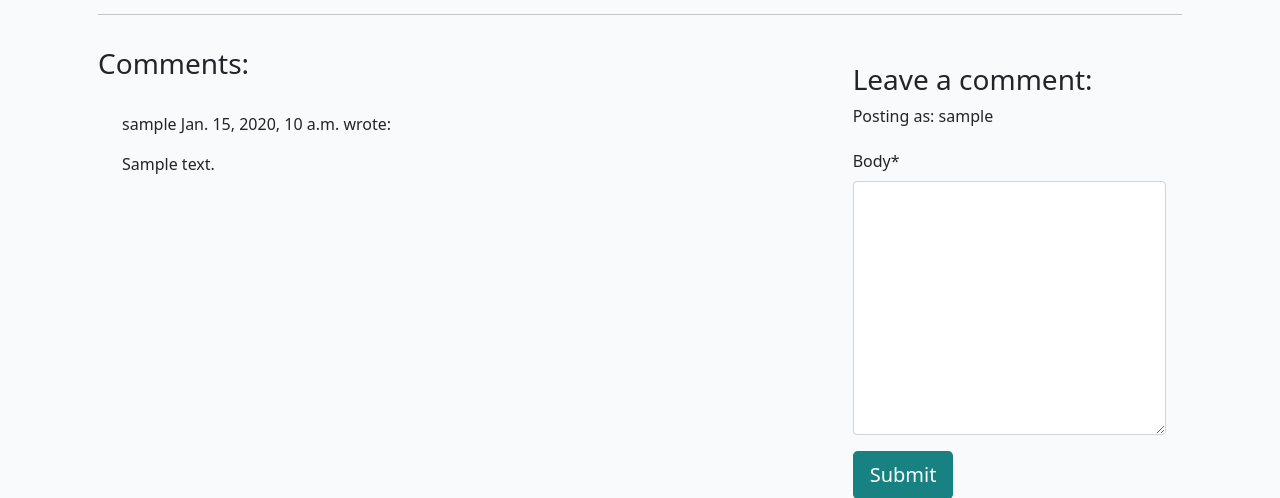
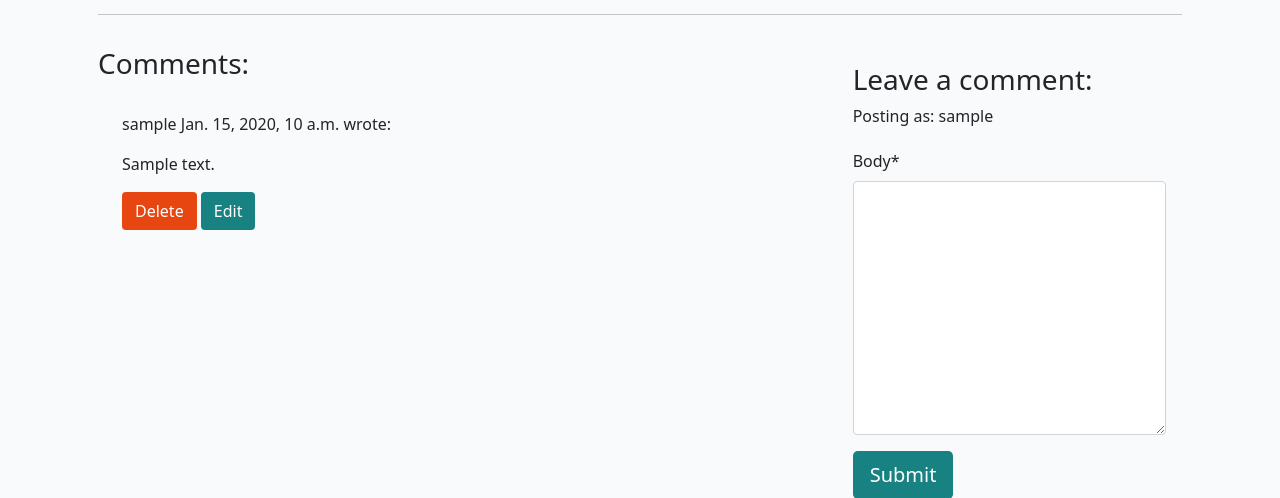
Before and after one commit to jenaleigh01/django_blog, a Django app: a page that uses templates/base.html in a window 1280 px wide. Shown: the part 494-992 px from the top of the page. Run offline with Django 4.2, Linux system fonts and the light colour scheme; a user stored in the database is signed in; tables that the repository leaves empty hold one stand-in row (values such as "Sample post"); some libraries are stand-ins or nearby versions.

Commit message:
Added comment CRUD

```diff
--- a/blog/templates/blog/post_detail.html
+++ b/blog/templates/blog/post_detail.html
@@ -62,6 +62,10 @@
                                     This comment is awaiting approval
                                 </p>
                                 {% endif %}
+                                {% if user.is_authenticated and comment.author == user %}
+                                <button class="btn btn-delete" comment_id="{{ comment.id }}">Delete</button>
+                                <button class="btn btn-edit" comment_id="{{ comment.id }}">Edit</button>
+                                {% endif %}
                             </div>
                             <!-- Our for loop ends here -->
                             {% endfor %}
@@ -90,5 +94,30 @@
         </div>
     </div>
 </div>
+<!-- Delete confirmation modal -->
+<div class="modal fade" id="deleteModal" tabindex="-1" aria-labelledby="deleteModalLabel" aria-hidden="true">
+    <div class="modal-dialog">
+        <div class="modal-content">
+            <div class="modal-header">
+                <h5 class="modal-title" id="deleteModalLabel">Delete comment?</h5>
+                <button type="button" class="btn-close" data-bs-dismiss="modal" aria-label="Close"></button>
+            </div>
+            <div class="modal-body">
+                Are you sure you want to delete your comment?
+                This action cannot be undone.
+            </div>
+            <div class="modal-footer">
+                <button type="button" class="btn btn-secondary" data-bs-dismiss="modal">Close</button>
+                <a id="deleteConfirm" href="#" class="btn
+          btn-danger">Delete</a>
+            </div>
+        </div>
+    </div>
+</div>
 
 {% endblock content %}
+
+
+{% block extras %}
+<script src="{% static 'js/comments.js' %}"></script>
+{% endblock %}
--- a/blog/urls.py
+++ b/blog/urls.py
@@ -5,4 +5,8 @@ from django.urls import path
 urlpatterns = [
     path('', views.PostList.as_view(), name='home'),
     path('<slug:slug>/', views.post_detail, name='post_detail'),
+    path('<slug:slug>/edit_comment/<int:comment_id>',
+    views.comment_edit, name='comment_edit'),
+    path('<slug:slug>/delete_comment/<int:comment_id>',
+         views.comment_delete, name='comment_delete'),
 ]
--- a/blog/views.py
+++ b/blog/views.py
@@ -1,7 +1,8 @@
-from django.shortcuts import render, get_object_or_404
+from django.shortcuts import render, get_object_or_404, reverse
 from django.views import generic
 from django.contrib import messages
-from .models import Post
+from django.http import HttpResponseRedirect
+from .models import Post, Comment
 from .forms import CommentForm
 
 
@@ -59,3 +60,45 @@ def post_detail(request, slug):
             "comment_form": comment_form,
             },
      )
+
+
+def comment_edit(request, slug, comment_id):
+    """
+    view to edit comments
+    """
+    if request.method == "POST":
+
+        queryset = Post.objects.filter(status=1)
+        post = get_object_or_404(queryset, slug=slug)
+        comment = get_object_or_404(Comment, pk=comment_id)
+        comment_form = CommentForm(data=request.POST, instance=comment)
+
+        if comment_form.is_valid() and comment.author == request.user:
+            comment = comment_form.save(commit=False)
+            comment.post = post
+            comment.approved = False
+            comment.save()
+            messages.add_message(request, messages.SUCCESS, 'Comment Updated!')
+        else:
+            messages.add_message(request, messages.ERROR, 'Error updating comment!')
+
+    return HttpResponseRedirect(reverse('post_detail', args=[slug]))
+
+def comment_delete(request, slug, comment_id):
+
+    """
+    view to delete comment
+    """
+
+    queryset = Post.objects.filter(status=1)
+    post = get_object_or_404(queryset, slug=slug)
+    comment = get_object_or_404(Comment, pk=comment_id)
+
+
+    if comment.author == request.user:
+        comment.delete()
+        messages.add_message(request, messages.SUCCESS, 'Comment deleted!')
+    else:
+        messages.add_message(request, messages.ERROR, 'You can only delete your own comments!')
+
+    return HttpResponseRedirect(reverse('post_detail', args=[slug]))
--- a/codestar/settings.py
+++ b/codestar/settings.py
@@ -28,7 +28,7 @@ TEMPLATES_DIR = os.path.join(BASE_DIR, 'templates')
 # SECURITY WARNING: keep the secret key used in production secret!
 SECRET_KEY = os.environ.get("SECRET_KEY")
 
-DEBUG = True
+DEBUG = False
 
 ALLOWED_HOSTS = ['8000-jenaleigh01-djangoblog-tj1f6xza55e.ws-eu110.gitpod.io', '.herokuapp.com']
 
--- /dev/null
+++ b/static/js/comments.js
@@ -0,0 +1,46 @@
+const editButtons = document.getElementsByClassName("btn-edit");
+const commentText = document.getElementById("id_body");
+const commentForm = document.getElementById("commentForm");
+const submitButton = document.getElementById("submitButton");
+
+const deleteModal = new bootstrap.Modal(document.getElementById("deleteModal"));
+const deleteButtons = document.getElementsByClassName("btn-delete");
+const deleteConfirm = document.getElementById("deleteConfirm");
+
+/**
+* Initializes edit functionality for the provided edit buttons.
+*
+* For each button in the `editButtons` collection:
+* - Retrieves the associated comment's ID upon click.
+* - Fetches the content of the corresponding comment.
+* - Populates the `commentText` input/textarea with the comment's content for editing.
+* - Updates the submit button's text to "Update".
+* - Sets the form's action attribute to the `edit_comment/{commentId}` endpoint.
+*/
+for (let button of editButtons) {
+  button.addEventListener("click", (e) => {
+    let commentId = e.target.getAttribute("comment_id");
+    let commentContent = document.getElementById(`comment${commentId}`).innerText;
+    commentText.value = commentContent;
+    submitButton.innerText = "Update";
+    commentForm.setAttribute("action", `edit_comment/${commentId}`);
+  });
+}
+
+/**
+* Initializes deletion functionality for the provided delete buttons.
+*
+* For each button in the `deleteButtons` collection:
+* - Retrieves the associated comment's ID upon click.
+* - Updates the `deleteConfirm` link's href to point to the
+* deletion endpoint for the specific comment.
+* - Displays a confirmation modal (`deleteModal`) to prompt
+* the user for confirmation before deletion.
+*/
+for (let button of deleteButtons) {
+    button.addEventListener("click", (e) => {
+      let commentId = e.target.getAttribute("comment_id");
+      deleteConfirm.href = `delete_comment/${commentId}`;
+      deleteModal.show();
+    });
+  }
--- a/static/js/script.js
+++ /dev/null
@@ -1 +0,0 @@
-console.log("Life, the Universe, and Everything!")
--- a/templates/base.html
+++ b/templates/base.html
@@ -48,17 +48,14 @@
                             href="{% url 'home' %}">Home</a>
                     </li>
                     <li class="nav-item">
-                        <a
-                        class="nav-link
-                        {% if request.path == about_url %}active{% endif %}"
-                        aria-current="page"
-                        href="{% url 'about' %}"
-                        >About</a
-                        >
+                        <a class="nav-link
+                        {% if request.path == about_url %}active{% endif %}" aria-current="page"
+                            href="{% url 'about' %}">About</a>
                     </li>
                     {% if user.is_authenticated %}
                     <li class="nav-item">
-	                <a class="nav-link {% if request.path == logout_url %}active{% endif %}" aria-current="page" href="{% url 'account_logout' %}">Logout</a>
+                        <a class="nav-link {% if request.path == logout_url %}active{% endif %}" aria-current="page"
+                            href="{% url 'account_logout' %}">Logout</a>
                     </li>
                     {% else %}
                     <li class="nav-item">
@@ -66,7 +63,8 @@
                             href="{% url 'account_signup' %}">Register</a>
                     </li>
                     <li class="nav-item">
-	                <a class="nav-link {% if request.path == login_url %}active{% endif %}" aria-current="page" href="{% url 'account_login' %}">Login</a>
+                        <a class="nav-link {% if request.path == login_url %}active{% endif %}" aria-current="page"
+                            href="{% url 'account_login' %}">Login</a>
                     </li>
                     {% endif %}
                 </ul>
@@ -84,8 +82,7 @@
                 <div class="alert {{ message.tags }} alert-dismissible
           fade show" id="msg" role="alert">
                     {{ message | safe }}
-          <button type="button" class="btn-close"
-            data-bs-dismiss="alert" aria-label="Close"></button>
+                    <button type="button" class="btn-close" data-bs-dismiss="alert" aria-label="Close"></button>
                 </div>
                 {% endfor %}
             </div>
@@ -123,7 +120,9 @@
     <script src="https://cdn.jsdelivr.net/npm/bootstrap@5.0.1/dist/js/bootstrap.bundle.min.js"
         integrity="sha384-gtEjrD/SeCtmISkJkNUaaKMoLD0//ElJ19smozuHV6z3Iehds+3Ulb9Bn9Plx0x4" crossorigin="anonymous">
         </script>
-    <script src="{% static 'js/script.js' %}"></script>
+
+    {% block extras %}
+    {% endblock %}
 </body>
 
 </html>
```
Lines whose indentation alone changed are shown as unchanged.
